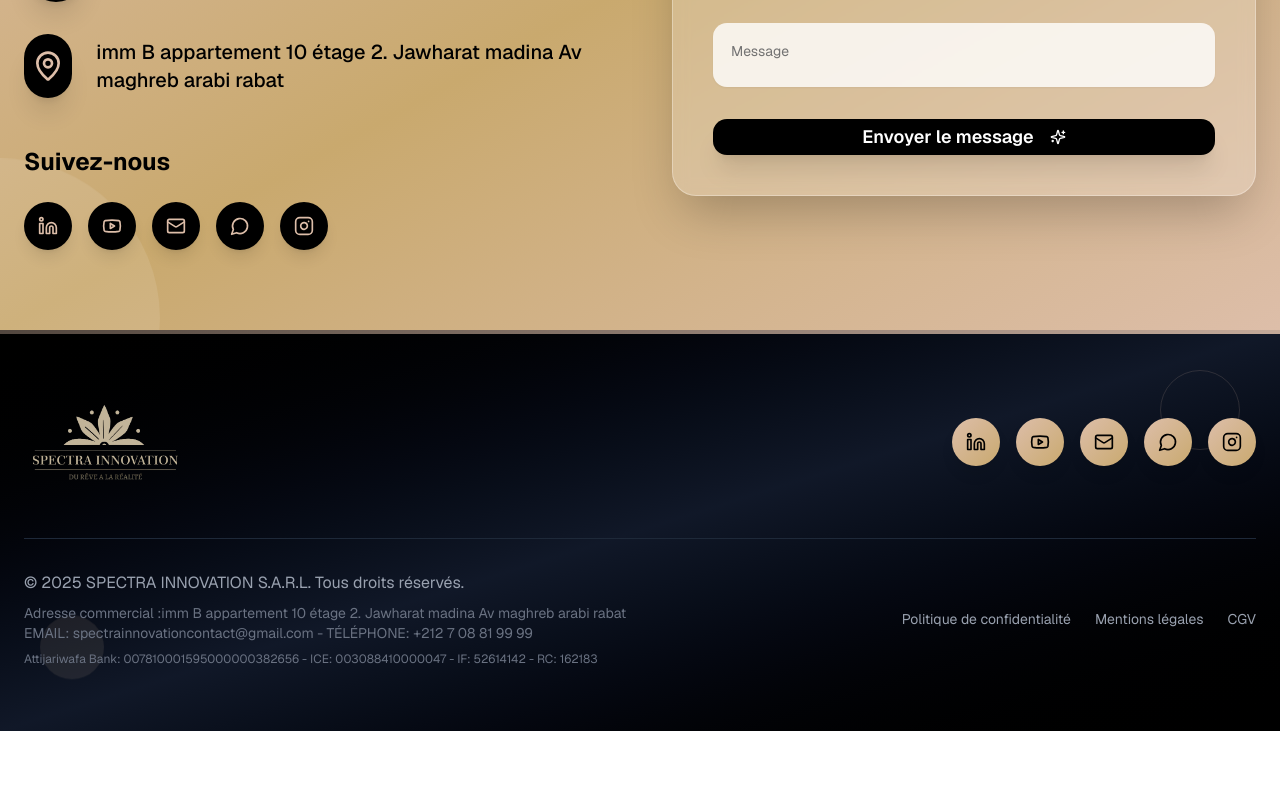
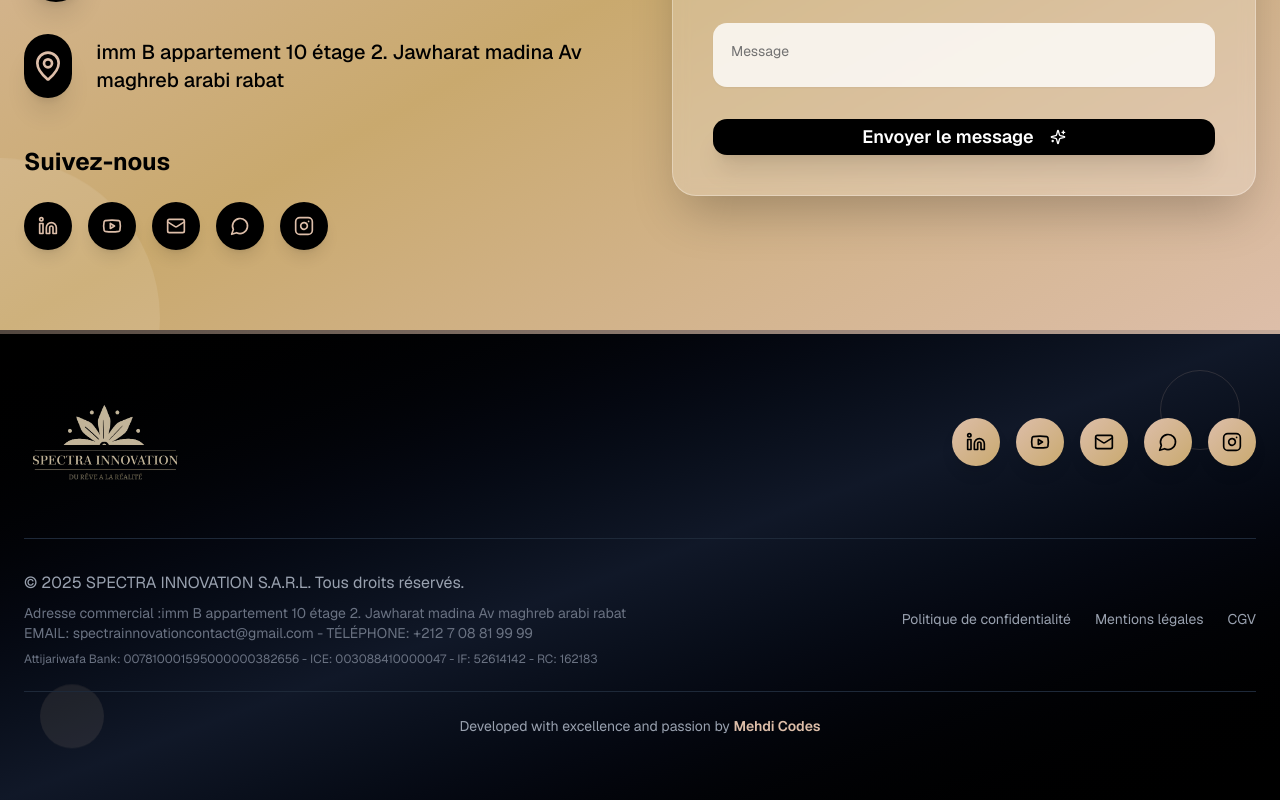
Before and after one commit to spectrainnovation2-afk/Spectrainnovation.ma, a Next.js app: page / in a window 1280 px wide. Shown: the part 8339-9139 px from the top of the page. Before the commit the page ends 9070 px from the top, so only its background shows below. Built offline with nearby package versions, Linux system fonts and the light colour scheme.

Commit message:
commit change

```diff
--- a/app/page.tsx
+++ b/app/page.tsx
@@ -1734,6 +1734,21 @@ export default function SpectraLanding() {
               </div>
             </div>
           </div>
+
+          {/* Developer Credit */}
+          <div className="border-t border-gray-800 pt-6 mt-6 text-center">
+            <p className="text-gray-400 text-sm">
+              Developed with excellence and passion by{' '}
+              <a
+                href="https://mehdicodes.com"
+                target="_blank"
+                rel="noopener noreferrer"
+                className="text-[#ddbea9] hover:text-[#c9a96e] transition-colors font-semibold"
+              >
+                Mehdi Codes
+              </a>
+            </p>
+          </div>
         </div>
       </footer>
     </div>
```
